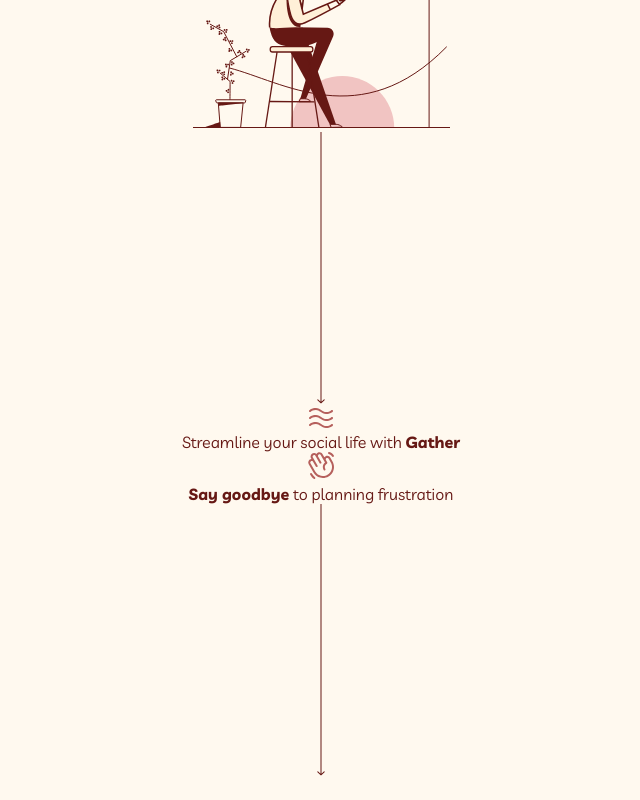
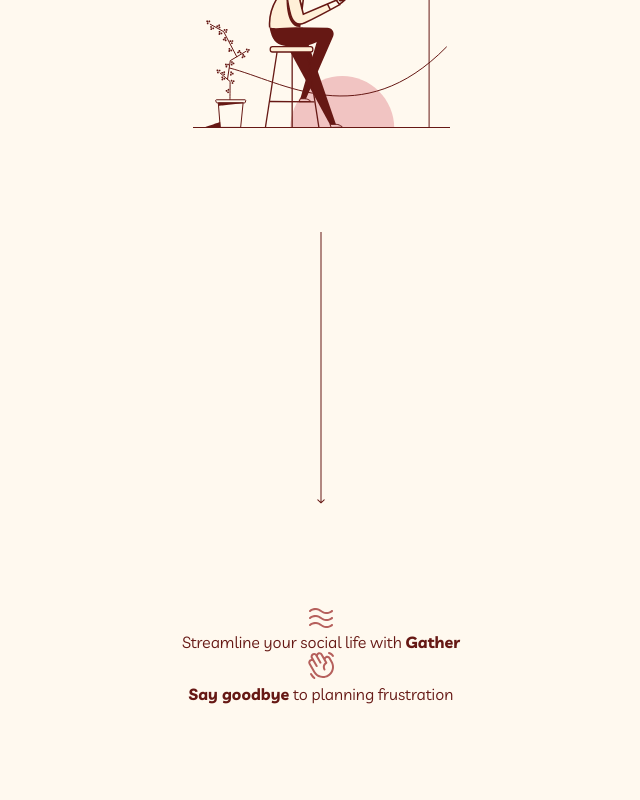
Before and after one commit to zeinabfarag/gather, a React (Create React App) app: page / in a window 1280 px wide. Shown: the part 520-1320 px from the top of the page, without its empty margins (319-959 px from the left). Built offline with nearby package versions, Linux system fonts and the light colour scheme.

Commit message:
Arrow css

```diff
--- a/src/components/KeyFeatures/KeyFeatures.scss
+++ b/src/components/KeyFeatures/KeyFeatures.scss
@@ -1,6 +1,5 @@
 .key-features {
   text-align: center;
-  padding-bottom: 30px;
   h1 {
     padding: 100px 0px;
   }
@@ -9,7 +8,6 @@
     border: 1.5px solid var(--wine);
     background-color: var(--cream);
     color: var(--wine);
-    margin-bottom: 50px;
     display: flex;
     justify-content: center;
     align-items: center;
@@ -18,6 +16,9 @@
     padding: 30px;
     height: 220px;
     width: 220px;
+    &:not(:last-child) {
+      margin-bottom: 50px;
+    }
 
     &-icon {
       padding-bottom: 30px;
--- a/src/components/SignUp/SignUp.scss
+++ b/src/components/SignUp/SignUp.scss
@@ -3,7 +3,7 @@
   flex-direction: column;
   align-items: center;
   justify-content: center;
-  padding: 115px 0px;
+  padding-bottom: 115px;
   &-header {
     font-size: 24px;
     padding-bottom: 25px;
--- a/src/pages/Home/Home.js
+++ b/src/pages/Home/Home.js
@@ -23,7 +23,7 @@
         <div className="headline-im">{createElement(Illustration)}</div>
 
         {/* Arrow */}
-        <div className="headline-im">{createElement(Arrow)}</div>
+        <div className="arrow">{createElement(Arrow)}</div>
 
         {/* Tag Lines */}
         <div className="tagline-section">
@@ -31,7 +31,7 @@
         </div>
 
         {/* Arrow */}
-        <div className="headline-im">{createElement(Arrow)}</div>
+        <div className="arrow">{createElement(Arrow)}</div>
 
         {/* Key Features */}
         <div className="keyfeatures-section">
--- a/src/pages/Home/Home.scss
+++ b/src/pages/Home/Home.scss
@@ -6,4 +6,8 @@
     align-items: center;
     justify-content: center;
   }
+
+  .arrow {
+    padding: 100px 0px;
+  }
 }
```
